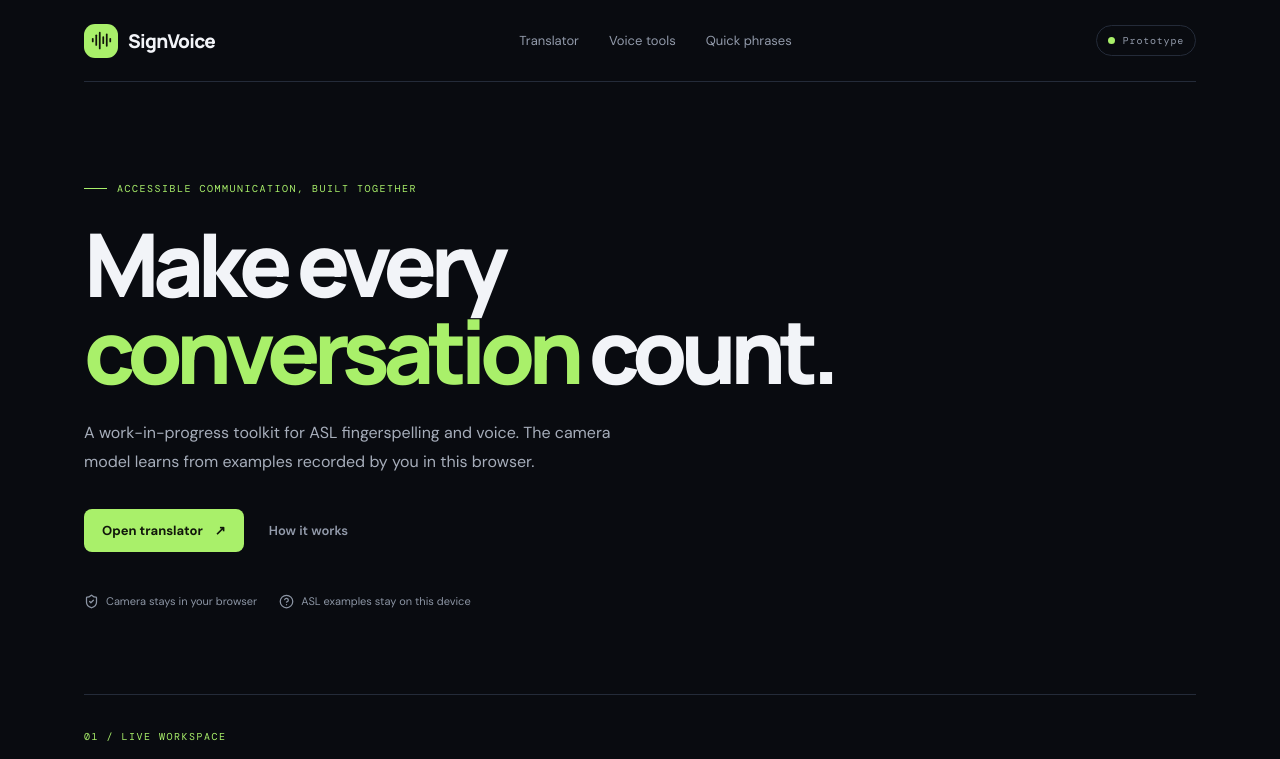
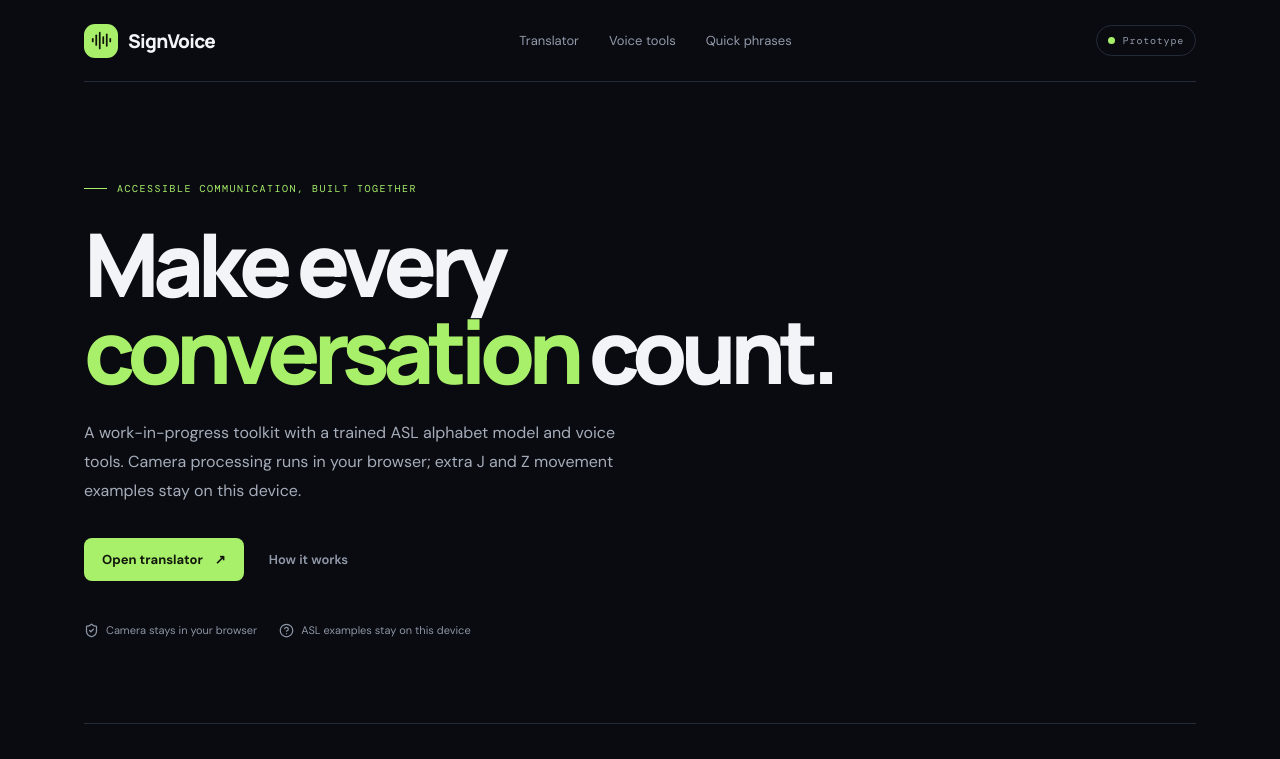
Before and after one commit to ayushku4507/sign-voice-ai-, a Next.js app: page / in a window 1280 px wide. Shown: the top 759 px of the page. Built offline with nearby package versions, Linux system fonts and the light colour scheme.

Commit message:
Describe the pretrained ASL alphabet model

```diff
--- a/app/page.tsx
+++ b/app/page.tsx
@@ -179,13 +179,13 @@ export default function Home() {
       <section className="hero">
         <div className="eyebrow"><span className="eyebrow-line" /> ACCESSIBLE COMMUNICATION, BUILT TOGETHER</div>
         <h1>Make every<br /><span>conversation</span> count.</h1>
-        <p className="hero-copy">A work-in-progress toolkit for ASL fingerspelling and voice. The camera model learns from examples recorded by you in this browser.</p>
+        <p className="hero-copy">A work-in-progress toolkit with a trained ASL alphabet model and voice tools. Camera processing runs in your browser; extra J and Z movement examples stay on this device.</p>
         <div className="hero-actions"><a className="primary-btn" href="#translator">Open translator <span>↗</span></a><a className="text-btn" href="#how-it-works">How it works</a></div>
         <div className="trust-row"><span><ShieldCheck size={15} /> Camera stays in your browser</span><span><CircleHelp size={15} /> ASL examples stay on this device</span></div>
       </section>
 
       <section className="workspace" id="translator">
-        <div className="section-heading"><div><div className="eyebrow">01 / LIVE WORKSPACE</div><h2>Sign to text</h2></div><span className="pill muted">Personal ASL alphabet model</span></div>
+        <div className="section-heading"><div><div className="eyebrow">01 / LIVE WORKSPACE</div><h2>Sign to text</h2></div><span className="pill muted">Trained ASL alphabet model</span></div>
         <div className="workspace-grid">
           <div className="panel camera-panel">
             <div className="panel-head"><span><Camera size={17} /> Camera input</span><span className="live-label"><i /> {cameraOn ? "CAMERA ON" : "STANDBY"}</span></div>
@@ -233,7 +233,7 @@ export default function Home() {
         <div className="steps"><div><span>01</span><h3>Capture</h3><p>Get permission and capture hand movement locally.</p></div><div><span>02</span><h3>Recognize</h3><p>Learn ASL alphabet handshapes; J and Z use motion samples.</p></div><div><span>03</span><h3>Communicate</h3><p>Show uncertainty and let users correct the output.</p></div></div>
       </section>
 
-      <footer><a className="brand" href="#"><span className="brand-mark"><AudioLines size={18} /></span>SignVoice</a><span>Open-source project • Recognition model under development</span><a href="https://github.com/" target="_blank" rel="noreferrer">GitHub ↗</a></footer>
+      <footer><a className="brand" href="#"><span className="brand-mark"><AudioLines size={18} /></span>SignVoice</a><span>Open-source project • Whole-word sign recognition is still under development</span><a href="https://github.com/" target="_blank" rel="noreferrer">GitHub ↗</a></footer>
     </main>
   );
 }
```
